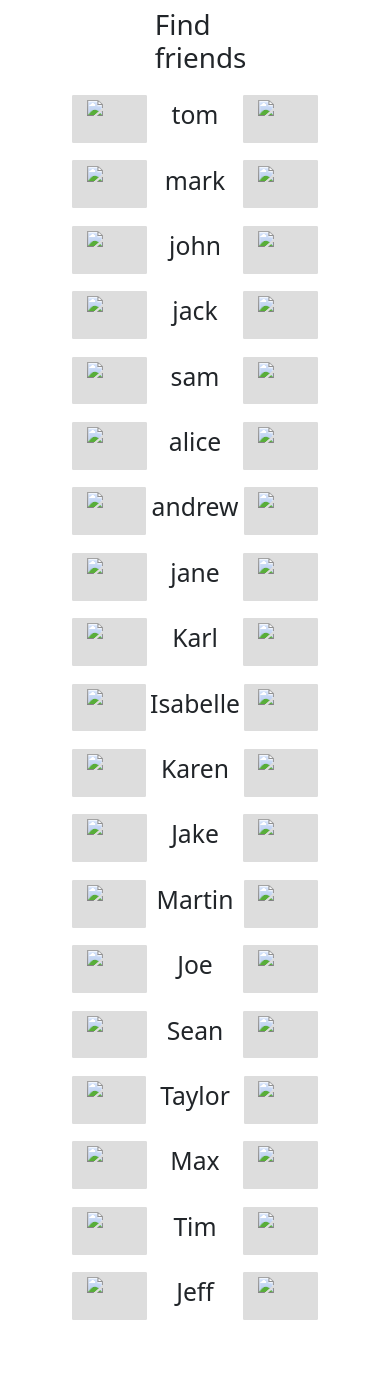
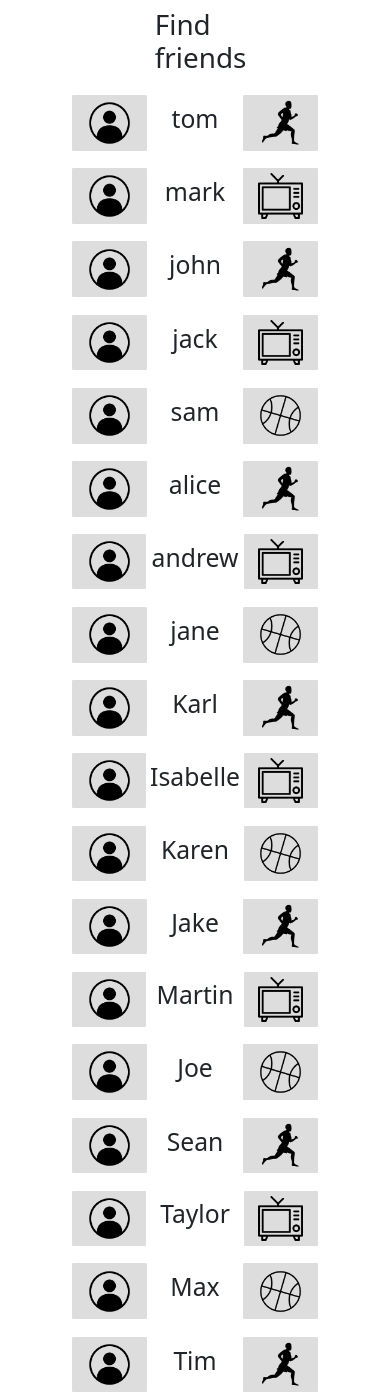
Before and after one commit to Sean-OF/Friendship-App, a plain HTML site: page view/find-friends.html in a window 390 px wide. Shown: the top 1400 px of the page. Before the commit the page ends 1332 px from the top, so only its background shows below. Drawn offline with nearby package versions, Linux system fonts and the light colour scheme.

```diff
--- a/main.js
+++ b/main.js
@@ -10,7 +10,7 @@ var app = express();
 const client = new pg.Client({
     host: "localhost",
     user: "postgres",
-    password: "",
+    password: "Sp00ky!",
     database: "postgres",
     port: "54321"
 });
@@ -22,7 +22,6 @@ client.connect();
 client.query("SET search_path = \"FriendshipApp\"");
 
 const viewPath = path.join(__dirname, 'view');
-
 
 app.get("/*", function (req, res) {
     const requestedPath = req.path === '/' ? '/index.html' : req.path;
--- a/view/find-friends.html
+++ b/view/find-friends.html
@@ -120,7 +120,7 @@
   <div class="image-container">
       <div class="find-friends-container">
 
-        <img src="noun-user-318556.png" width="110%" height="auto">
+        <img src="/icons/noun-user-318556.png" width="110%" height="auto">
       </div>
 
       <div class="name">
@@ -130,7 +130,7 @@
 
       <div class="my-friends-container">
 
-       <img src="noun-running-20027.png" width="100%" height="auto">
+       <img src="/icons/noun-running-20027.png" width="100%" height="auto">
       </div>
     </div>
 
@@ -138,7 +138,7 @@
   <div class="image-container">
       <div class="find-friends-container">
 
-        <img src="noun-user-318556.png" width="110%" height="auto">
+        <img src="/icons/noun-user-318556.png" width="110%" height="auto">
       </div>
 
       <div class="name">
@@ -148,7 +148,7 @@
 
       <div class="my-friends-container">
 
-       <img src="noun-tv-1004016.png" width="100%" height="auto">
+       <img src="/icons/noun-tv-1004016.png" width="100%" height="auto">
       </div>
     </div>
 
@@ -156,7 +156,7 @@
   <div class="image-container">
       <div class="find-friends-container">
 
-        <img src="noun-user-318556.png" width="110%" height="auto">
+        <img src="/icons/noun-user-318556.png" width="110%" height="auto">
       </div>
 
       <div class="name">
@@ -166,7 +166,7 @@
 
       <div class="my-friends-container">
 
-       <img src="noun-running-20027.png" width="100%" height="auto">
+       <img src="/icons/noun-running-20027.png" width="100%" height="auto">
       </div>
     </div>
 
@@ -174,7 +174,7 @@
   <div class="image-container">
       <div class="find-friends-container">
 
-        <img src="noun-user-318556.png" width="110%" height="auto">
+        <img src="/icons/noun-user-318556.png" width="110%" height="auto">
       </div>
 
       <div class="name">
@@ -184,7 +184,7 @@
 
       <div class="my-friends-container">
 
-       <img src="noun-tv-1004016.png" width="100%" height="auto">
+       <img src="/icons/noun-tv-1004016.png" width="100%" height="auto">
       </div>
     </div>
 
@@ -192,7 +192,7 @@
   <div class="image-container">
       <div class="find-friends-container">
 
-        <img src="noun-user-318556.png" width="110%" height="auto">
+        <img src="/icons/noun-user-318556.png" width="110%" height="auto">
       </div>
 
       <div class="name">
@@ -202,7 +202,7 @@
 
       <div class="my-friends-container">
 
-       <img src="noun-basketball-6548861.png" width="100%" height="auto">
+       <img src="/icons/noun-basketball-6548861.png" width="100%" height="auto">
       </div>
     </div>
 
@@ -210,7 +210,7 @@
   <div class="image-container">
       <div class="find-friends-container">
 
-        <img src="noun-user-318556.png" width="110%" height="auto">
+        <img src="/icons/noun-user-318556.png" width="110%" height="auto">
       </div>
 
       <div class="name">
@@ -220,7 +220,7 @@
 
       <div class="my-friends-container">
 
-       <img src="noun-running-20027.png" width="100%" height="auto">
+       <img src="/icons/noun-running-20027.png" width="100%" height="auto">
       </div>
     </div>
 
@@ -228,7 +228,7 @@
   <div class="image-container">
       <div class="find-friends-container">
 
-        <img src="noun-user-318556.png" width="110%" height="auto">
+        <img src="/icons/noun-user-318556.png" width="110%" height="auto">
       </div>
 
       <div class="name">
@@ -238,7 +238,7 @@
 
       <div class="my-friends-container">
 
-       <img src="noun-tv-1004016.png" width="100%" height="auto">
+       <img src="/icons/noun-tv-1004016.png" width="100%" height="auto">
       </div>
     </div>
 
@@ -246,7 +246,7 @@
   <div class="image-container">
       <div class="find-friends-container">
 
-        <img src="noun-user-318556.png" width="110%" height="auto">
+        <img src="/icons/noun-user-318556.png" width="110%" height="auto">
       </div>
 
       <div class="name">
@@ -256,7 +256,7 @@
 
       <div class="my-friends-container">
 
-       <img src="noun-basketball-6548861.png" width="100%" height="auto">
+       <img src="/icons/noun-basketball-6548861.png" width="100%" height="auto">
       </div>
     </div>
 
@@ -264,7 +264,7 @@
   <div class="image-container">
       <div class="find-friends-container">
 
-        <img src="noun-user-318556.png" width="110%" height="auto">
+        <img src="/icons/noun-user-318556.png" width="110%" height="auto">
       </div>
 
       <div class="name">
@@ -274,7 +274,7 @@
 
       <div class="my-friends-container">
 
-       <img src="noun-running-20027.png" width="100%" height="auto">
+       <img src="/icons/noun-running-20027.png" width="100%" height="auto">
       </div>
     </div>
 
@@ -282,7 +282,7 @@
   <div class="image-container">
       <div class="find-friends-container">
 
-        <img src="noun-user-318556.png" width="110%" height="auto">
+        <img src="/icons/noun-user-318556.png" width="110%" height="auto">
       </div>
 
       <div class="name">
@@ -292,7 +292,7 @@
 
       <div class="my-friends-container">
 
-       <img src="noun-tv-1004016.png" width="100%" height="auto">
+       <img src="/icons/noun-tv-1004016.png" width="100%" height="auto">
       </div>
     </div>
 
@@ -300,7 +300,7 @@
   <div class="image-container">
       <div class="find-friends-container">
 
-        <img src="noun-user-318556.png" width="110%" height="auto">
+        <img src="/icons/noun-user-318556.png" width="110%" height="auto">
       </div>
 
       <div class="name">
@@ -310,7 +310,7 @@
 
       <div class="my-friends-container">
 
-       <img src="noun-basketball-6548861.png" width="100%" height="auto">
+       <img src="/icons/noun-basketball-6548861.png" width="100%" height="auto">
       </div>
     </div>
 
@@ -318,7 +318,7 @@
   <div class="image-container">
       <div class="find-friends-container">
 
-        <img src="noun-user-318556.png" width="110%" height="auto">
+        <img src="/icons/noun-user-318556.png" width="110%" height="auto">
       </div>
 
       <div class="name">
@@ -328,7 +328,7 @@
 
       <div class="my-friends-container">
 
-       <img src="noun-running-20027.png" width="100%" height="auto">
+       <img src="/icons/noun-running-20027.png" width="100%" height="auto">
       </div>
     </div>
 
@@ -336,7 +336,7 @@
   <div class="image-container">
       <div class="find-friends-container">
 
-        <img src="noun-user-318556.png" width="110%" height="auto">
+        <img src="/icons/noun-user-318556.png" width="110%" height="auto">
       </div>
 
       <div class="name">
@@ -346,7 +346,7 @@
 
       <div class="my-friends-container">
 
-       <img src="noun-tv-1004016.png" width="100%" height="auto">
+       <img src="/icons/noun-tv-1004016.png" width="100%" height="auto">
       </div>
     </div>
 
@@ -354,7 +354,7 @@
   <div class="image-container">
       <div class="find-friends-container">
 
-        <img src="noun-user-318556.png" width="110%" height="auto">
+        <img src="/icons/noun-user-318556.png" width="110%" height="auto">
       </div>
 
       <div class="name">
@@ -364,7 +364,7 @@
 
       <div class="my-friends-container">
 
-       <img src="noun-basketball-6548861.png" width="100%" height="auto">
+       <img src="/icons/noun-basketball-6548861.png" width="100%" height="auto">
       </div>
     </div>
 
@@ -372,7 +372,7 @@
   <div class="image-container">
       <div class="find-friends-container">
 
-        <img src="noun-user-318556.png" width="110%" height="auto">
+        <img src="/icons/noun-user-318556.png" width="110%" height="auto">
       </div>
 
       <div class="name">
@@ -382,7 +382,7 @@
 
       <div class="my-friends-container">
 
-       <img src="noun-running-20027.png" width="100%" height="auto">
+       <img src="/icons/noun-running-20027.png" width="100%" height="auto">
       </div>
     </div>
 
@@ -390,7 +390,7 @@
   <div class="image-container">
       <div class="find-friends-container">
 
-        <img src="noun-user-318556.png" width="110%" height="auto">
+        <img src="/icons/noun-user-318556.png" width="110%" height="auto">
       </div>
 
       <div class="name">
@@ -400,7 +400,7 @@
 
       <div class="my-friends-container">
 
-       <img src="noun-tv-1004016.png" width="100%" height="auto">
+       <img src="/icons/noun-tv-1004016.png" width="100%" height="auto">
       </div>
     </div>
 
@@ -408,7 +408,7 @@
   <div class="image-container">
       <div class="find-friends-container">
 
-        <img src="noun-user-318556.png" width="110%" height="auto">
+        <img src="/icons/noun-user-318556.png" width="110%" height="auto">
       </div>
 
       <div class="name">
@@ -418,7 +418,7 @@
 
       <div class="my-friends-container">
 
-       <img src="noun-basketball-6548861.png" width="100%" height="auto">
+       <img src="/icons/noun-basketball-6548861.png" width="100%" height="auto">
       </div>
     </div>
 
@@ -426,7 +426,7 @@
   <div class="image-container">
       <div class="find-friends-container">
 
-        <img src="noun-user-318556.png" width="110%" height="auto">
+        <img src="/icons/noun-user-318556.png" width="110%" height="auto">
       </div>
 
       <div class="name">
@@ -436,7 +436,7 @@
 
       <div class="my-friends-container">
 
-       <img src="noun-running-20027.png" width="100%" height="auto">
+       <img src="/icons/noun-running-20027.png" width="100%" height="auto">
       </div>
     </div>
 
@@ -444,7 +444,7 @@
   <div class="image-container">
       <div class="find-friends-container">
 
-        <img src="noun-user-318556.png" width="110%" height="auto">
+        <img src="/icons/noun-user-318556.png" width="110%" height="auto">
       </div>
 
       <div class="name">
@@ -454,7 +454,7 @@
 
       <div class="my-friends-container">
 
-       <img src="noun-tv-1004016.png" width="100%" height="auto">
+       <img src="/icons/noun-tv-1004016.png" width="100%" height="auto">
       </div>
     </div>
 
```
Also changed, not shown: script.js (+16 -1 lines), view/index.html (+26 -5 lines), view/main.html (+4 -4 lines), view/my-friends.html (+6 -6 lines), view/my-profile.html (+4 -4 lines), view/registration.html (+1 -0 lines).
